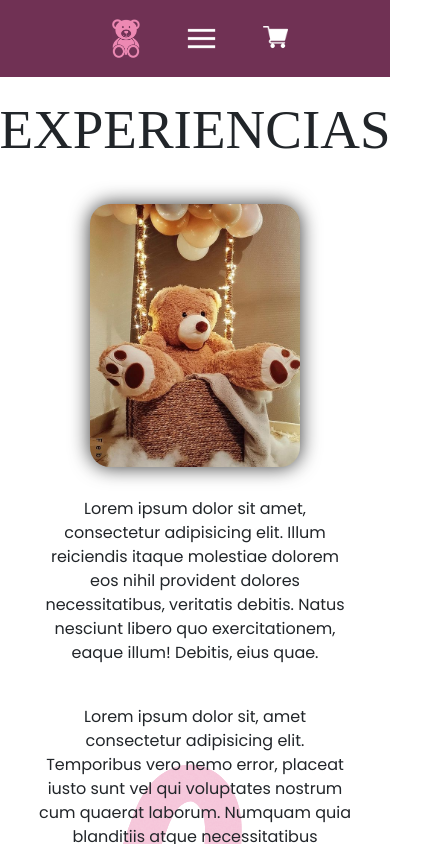
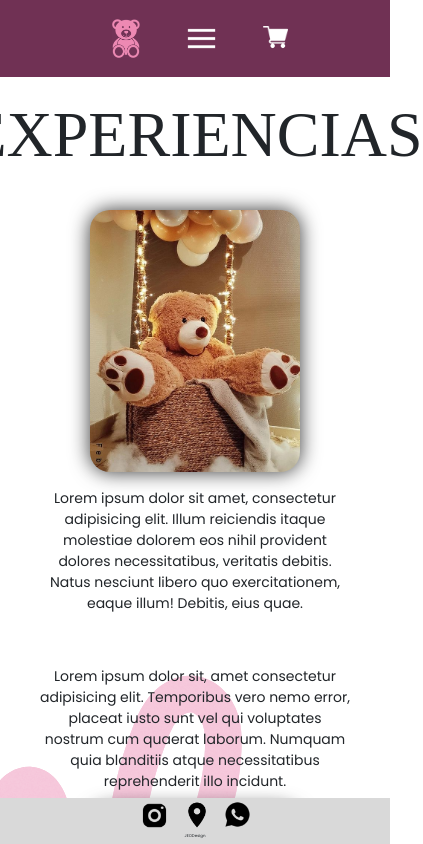
Before and after one commit to JhonyOC13/sonrisas_peluche_SASS, a website: page pages/Experiencias.html in a window 390 px wide. Shown: the top 844 px of the page, 423 px wide, since content can reach past the window. Drawn offline with nearby package versions, Linux system fonts and the light colour scheme; a web font is replaced by a local one.

Commit message:
Final update

```diff
--- a/pages/Experiencias.html
+++ b/pages/Experiencias.html
@@ -68,7 +68,7 @@
         </section>
     </main>
 
-    <footer>
+    <footer class="footer-experience">
         <div class="contacto">
             <nav>
                 <ul>
--- a/scss/layout/_cart.scss
+++ b/scss/layout/_cart.scss
@@ -43,7 +43,7 @@ table{
     }
 
     img {
-        width: 110px;
+        width: 6.875rem;
         height: auto;
         margin-top: .625rem;
         margin-bottom: .625rem;
--- a/scss/layout/_general.scss
+++ b/scss/layout/_general.scss
@@ -32,7 +32,6 @@ nav {
 }
 
 footer {
-    height: 3.375 rem;
     margin-top: auto;
     background-color: #d9d9d9;
     position: absolute;
--- /dev/null
+++ b/scss/layout/media/_mediacart.scss
@@ -0,0 +1,33 @@
+@media all and (min-width: 768px) and (max-width: 1023px){
+
+    .purchaseStatusList {
+        width: 90vw;
+        gap: 8.5rem;
+    }
+
+    table {
+        width: 90vw;
+
+        img {
+            width: 5.9375rem;
+        }
+    }
+
+}
+
+@media all and (max-width: 480px) {
+
+    .purchaseStatusList {
+        width: 90vw;
+        gap: 2.5rem;
+    }
+
+    table {
+        width: 90vw;
+
+        img {
+           width: 5rem;
+        }
+    }
+
+}
--- a/scss/layout/media/_mediaexperience.scss
+++ b/scss/layout/media/_mediaexperience.scss
@@ -11,87 +11,70 @@
     }
 }
 
-@media all and (min-width: 391px) and (max-width: 480px){
+@media all and (max-width: 480px){
+
+    body {
+        display: flex;
+        flex-direction: column;
+    }
+
+    main {
+        display: flex;
+        flex-direction: column;
+        justify-content: flex-start;
+    }
+
+    footer {
+        position: fixed;
+        bottom: 0;
+        width: 100%;
+        z-index: 10;
+    }
+
+    .contacto ul {
+        margin: .125rem 0;
+    }
+
     .body-experience {
-        height: 145vh;
+        height: auto;
+        margin-bottom: 5rem;
+    }
+
+    .experienciastitulo {
+        max-width: 100%;
     }
 
     .experiencias{
-        position: relative;
-        top: 18.75rem;
+        display: flex;
+        flex-direction: column;
+        align-items: center;
+        margin-top: 1rem;
+        margin-bottom: 1rem;
+        height: auto;
     }
 
     .experience-container{
+        display: flex;
         flex-direction: column;
-
-        img {
-            width: 13.125rem;
-        }
-
-        p {
-            margin-top: 1.875rem;
-            margin-bottom: 1.875rem;
-        }
+        align-items: center;
+        max-width: 100%;
+        max-height: 100%;
+        box-sizing: border-box;
+        gap: 1.25rem;
 
         .experience1, .experience2, .experience3{
             width: 80vw;
         }
 
-        .experience1{
-            p{
-                margin-bottom: 0;
-            }
+        .experience1 img, .experience2 img, .experience3 img {
+            width: 100%;
+            max-width: 13.125rem;
         }
 
-        .experience2{
-            p{
-                margin-top: 0;
-            }
+        p{
+            margin: 1rem 0;
+            font-size: .875rem;
         }
+
     }
 }
-
-@media all and (max-width: 391px){
-    .body-experience{
-        height: 205vh;
-    }
-
-    .experienciastitulo{
-        h2{
-            font-size: 3.4375rem;
-        }
-    }
-
-    .experiencias{
-        height: 175vh;
-    }
-
-    .experience-container{
-        flex-direction: column;
-
-        img {
-            width: 13.125rem;
-        }
-
-        p {
-            margin-top: 1.875rem;
-            margin-bottom: 1.875rem;
-        }
-
-        .experience1, .experience2, .experience3{
-            width: 80vw;
-        }
-
-        .experience1{
-            p{
-                margin-bottom: 0;
-            }
-        }
-
-        .experience2{
-            p{
-                margin-top: 0;
-            }
-        }
-    }
-}
--- /dev/null
+++ b/scss/layout/media/_mediaproducts.scss
@@ -0,0 +1,38 @@
+@media all and (min-width: 768px) and (max-width: 1023px){
+
+    .product-container1 {
+        margin: 1.875rem;
+    }
+
+    .product-container2 {
+        margin: 1.875rem;
+    }
+
+}
+
+@media all and (max-width: 480px) {
+
+    main {
+        display: flex;
+        flex-direction: column;
+        justify-content: flex-start;
+    }
+
+    .products {
+        height: auto;
+        margin-bottom: 5rem;
+    }
+
+    .product-container1 {
+        display: flex;
+        flex-direction: column;
+        align-items: center;
+    }
+
+    .product-container2 {
+        display: flex;
+        flex-direction: column;
+        align-items: center;
+    }
+
+}
--- a/scss/style.scss
+++ b/scss/style.scss
@@ -22,3 +22,5 @@
 @import "./layout/media/mediahome";
 @import "./layout/media/mediaaboutUs";
 @import "./layout/media/mediaexperience";
+@import "./layout/media/mediaproducts";
+@import "./layout/media/mediacart";
```
Also changed, not shown: pages/Productos.html (+1 -1 lines), css/style.css, 1 other file.
